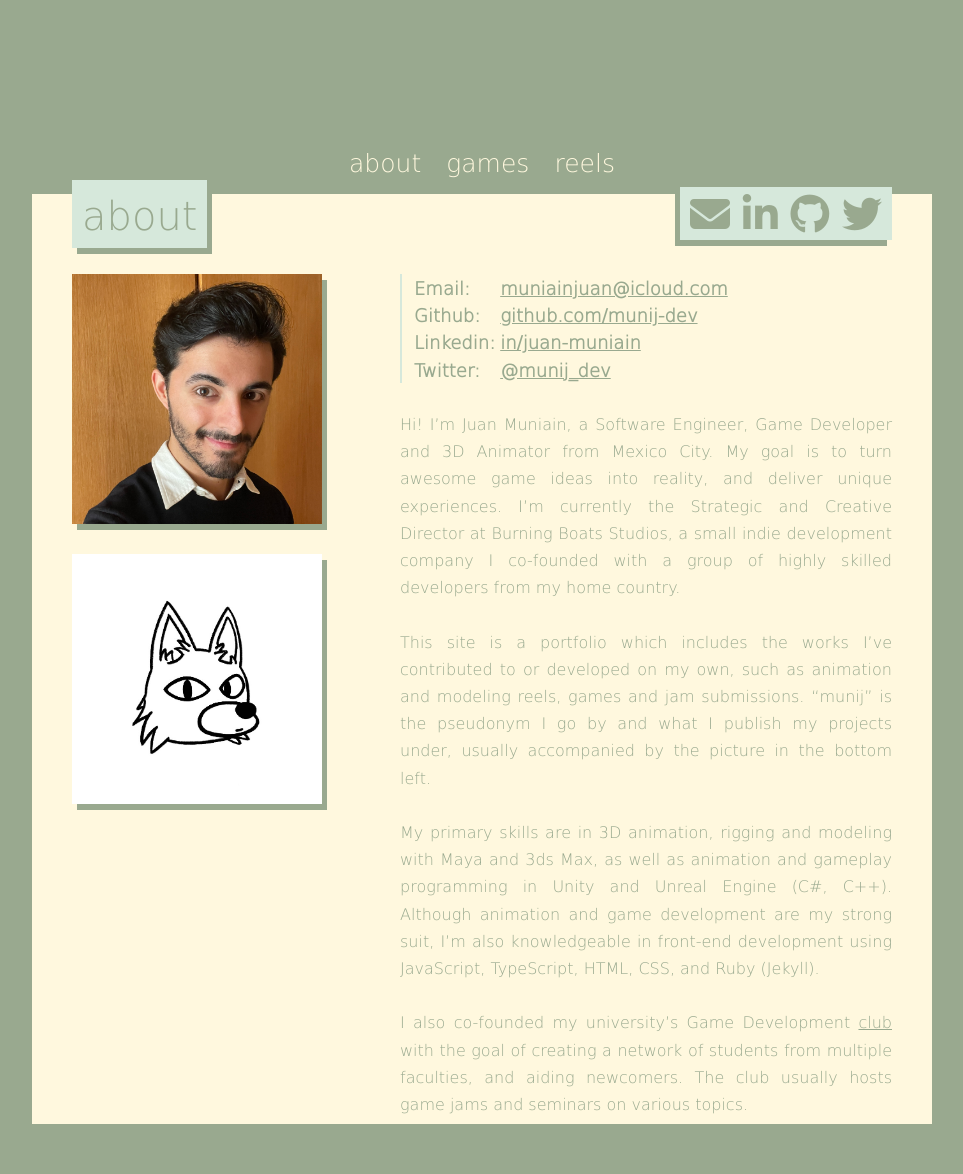
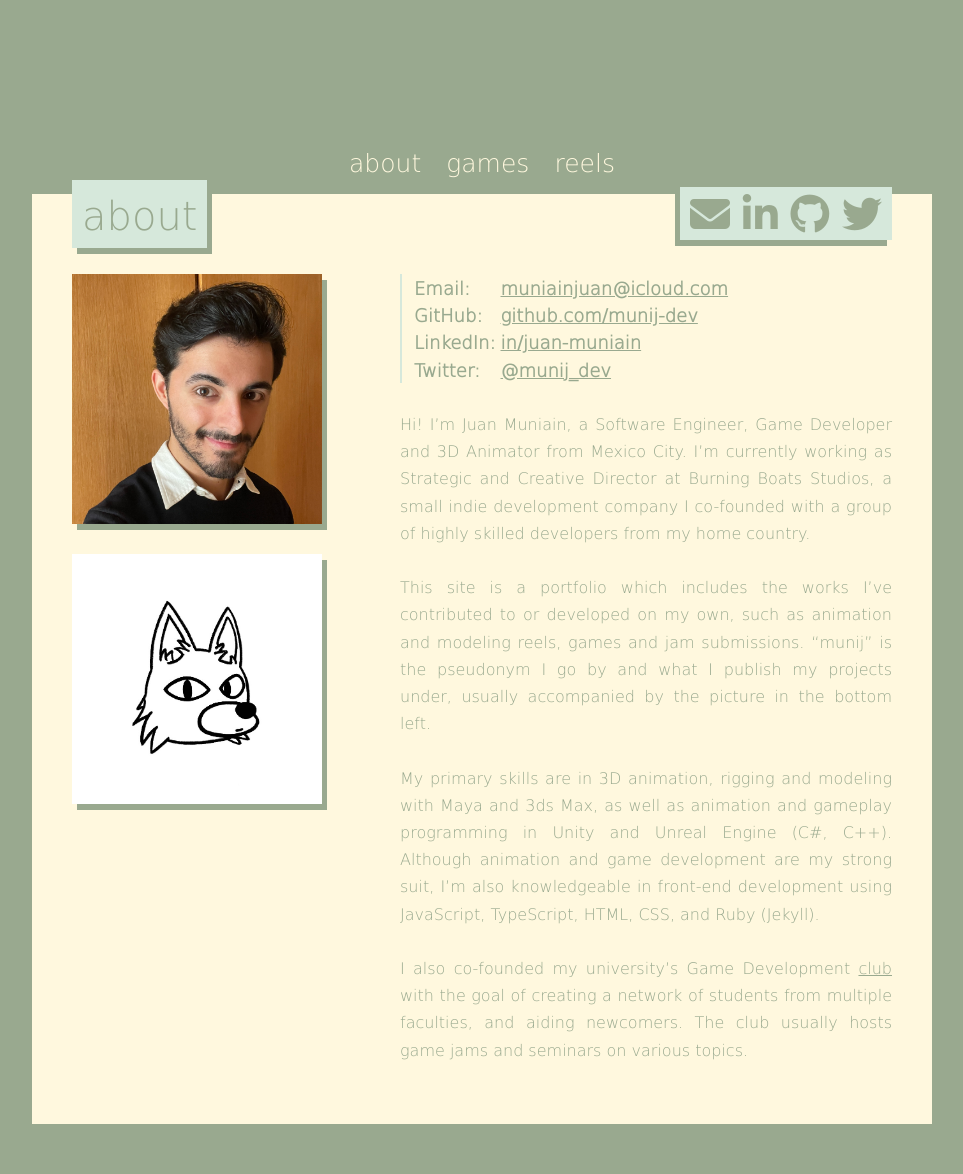
Before and after one commit to munjidev/munjidev.github.io, a Jekyll site: the page built from about.md, in a window 1280 px wide. Shown: the whole page, without its empty margins (182-1145 px from the left). Built offline with Jekyll 4.4.1, drawn with Linux system fonts in a browser that asks for light colours.

Commit message:
Modify about page

```diff
--- a/_layouts/about.html
+++ b/_layouts/about.html
@@ -17,10 +17,10 @@ layout: page
                     <td>Email:</td><td><a href="mailto:muniainjuan@icloud.com">muniainjuan@icloud.com</a></td>
                 </tr>
                 <tr>
-                    <td>Github:</td><td><a href="http://www.github.com/munij-dev">github.com/munij-dev</a></td>
+                    <td>GitHub:</td><td><a href="http://www.github.com/munij-dev">github.com/munij-dev</a></td>
                 </tr>
                 <tr>
-                     <td>Linkedin:</td><td><a href="http://www.linkedin.com/in/juan-muniain">in/juan-muniain</a></td>
+                     <td>LinkedIn:</td><td><a href="http://www.linkedin.com/in/juan-muniain">in/juan-muniain</a></td>
                 </tr>
                 <tr>
                     <td>Twitter:</td><td><a href="http://www.twitter.com/munij_dev">@munij_dev</a></td>
--- a/about.md
+++ b/about.md
@@ -6,7 +6,7 @@ permalink: /about/
 
 <br/>
 
-Hi! I'm Juan Muniain, a Software Engineer, Game Developer and 3D Animator from Mexico City. My goal is to turn awesome game ideas into reality, and deliver unique experiences. I'm currently the Strategic and Creative Director at Burning Boats Studios, a small indie development company I co-founded with a group of highly skilled developers from my home country.
+Hi! I'm Juan Muniain, a Software Engineer, Game Developer and 3D Animator from Mexico City. I'm currently working as Strategic and Creative Director at Burning Boats Studios, a small indie development company I co-founded with a group of highly skilled developers from my home country.
 <br/>
 <br/>
 This site is a portfolio which includes the works I’ve contributed to or developed on my own, such as animation and modeling reels, games and jam submissions. "munij" is the pseudonym I go by and what I publish my projects under, usually accompanied by the picture in the bottom left.
```
